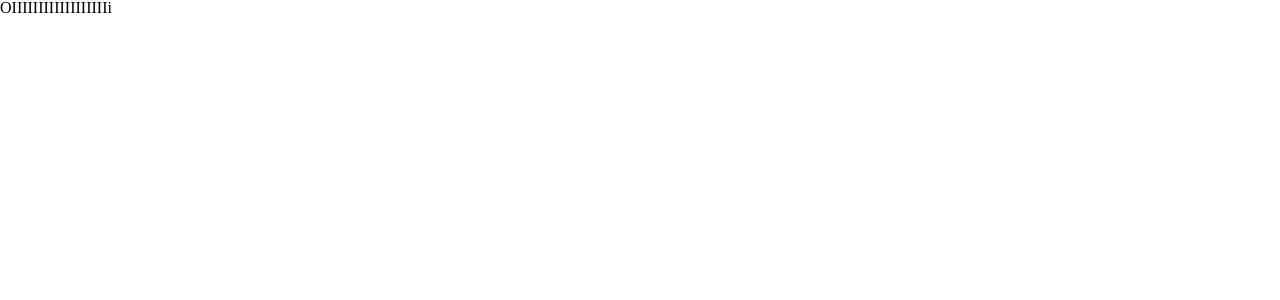
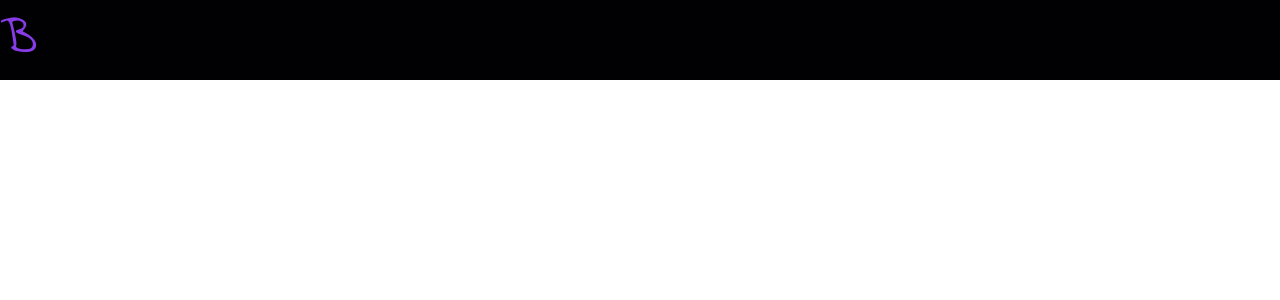
Before and after one commit to Breno-Albuquerque/Breno-Albuquerque.github.io, a React (Create React App) app: page / in a window 1280 px wide. Shown: the top 300 px of the page. Built offline with nearby package versions, Linux system fonts and the light colour scheme.

Commit message:
feat: starting Header.js

```diff
--- a/src/components/Header.js
+++ b/src/components/Header.js
@@ -1,8 +1,22 @@
-import React from 'react'
+import React from 'react';
+import styled from 'styled-components';
+import Bsymbol from '../subComponents/Bsymbol';
+
+const Container = styled.header`
+  display: flex;
+  align-items: center;
+  justify-content: space-between;
+
+  background-color: ${props => props.theme.black};
+
+  height: 10vh;
+`
 
 function Header() {
   return (
-    <div>OIIIIIIIIIIIIIIIIIIi</div>
+    <Container>
+      <Bsymbol/>
+    </Container>
   )
 }
 
--- /dev/null
+++ b/src/subComponents/Bsymbol.js
@@ -0,0 +1,16 @@
+import React from 'react';
+import styled from 'styled-components';
+
+const Symbol = styled.div`
+  font-family: 'Indie Flower', cursive;
+  font-size: 50px;
+  color: ${props => props.theme.purple1};
+`
+
+function Bsymbol() {
+  return (
+    <Symbol>B</Symbol>
+  )
+}
+
+export default Bsymbol;
```
